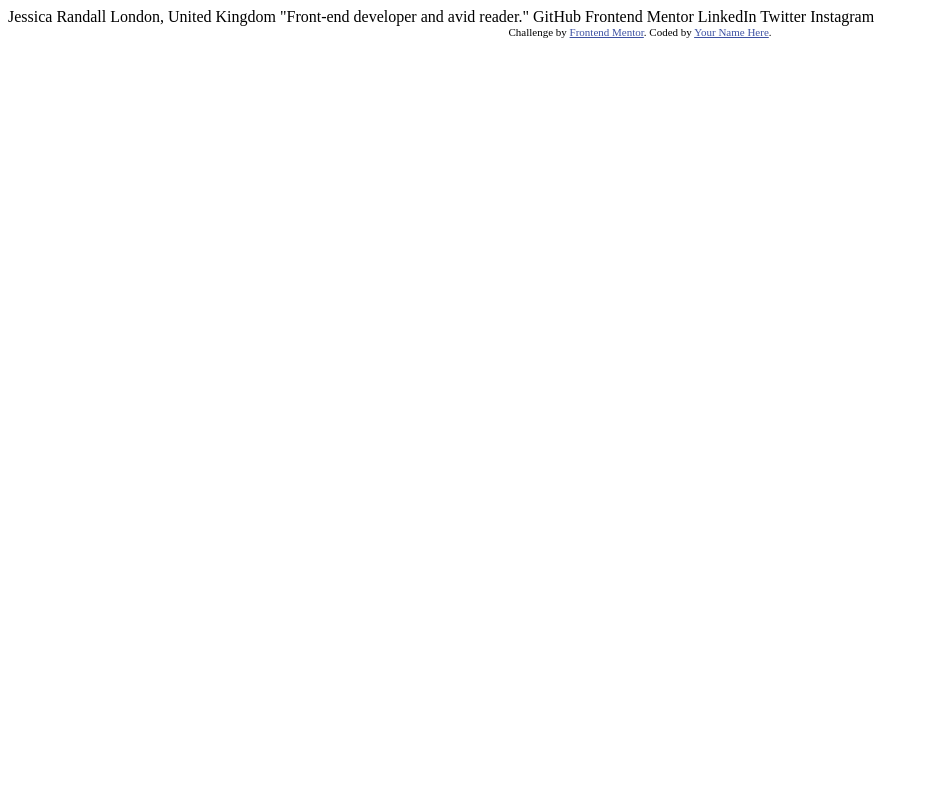
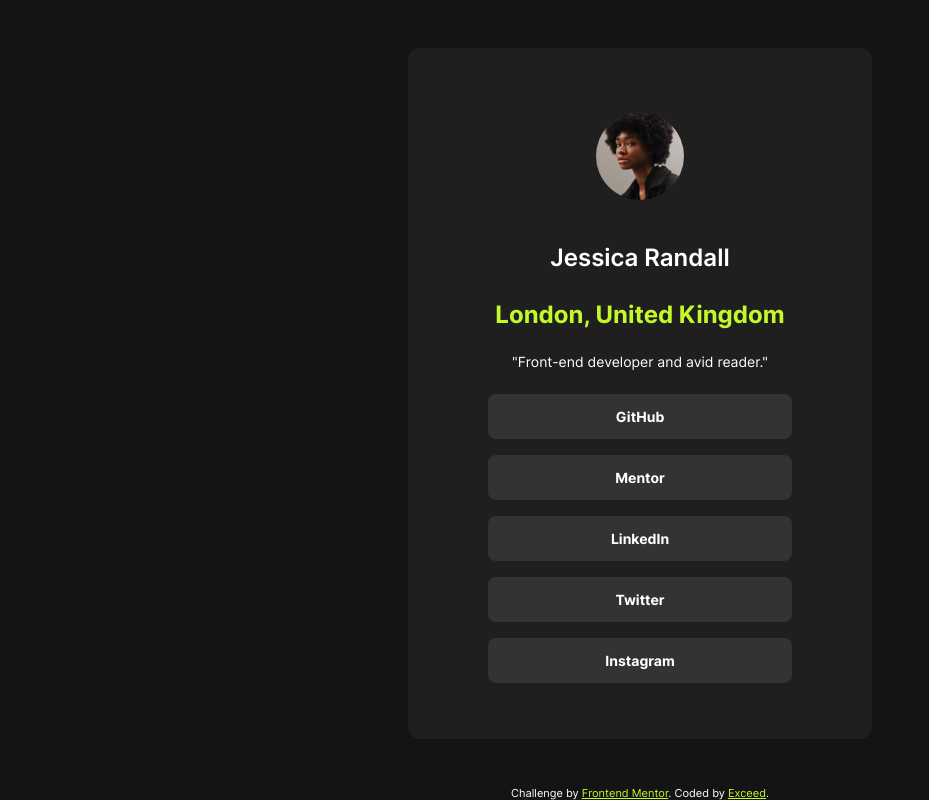
Before and after one commit to Exc1D/social-links, a plain HTML site: page index.html in a window 1280 px wide. Shown: the whole page, without its empty margins (0-929 px from the left). Drawn offline with Linux system fonts and the light colour scheme.

Commit message:
Removed unnecessary files

```diff
--- a/index.html
+++ b/index.html
@@ -1,34 +1,40 @@
 <!DOCTYPE html>
 <html lang="en">
-<head>
-  <meta charset="UTF-8">
-  <meta name="viewport" content="width=device-width, initial-scale=1.0"> <!-- displays site properly based on user's device -->
+  <head>
+    <meta charset="UTF-8" />
+    <meta name="viewport" content="width=device-width, initial-scale=1.0" />
 
-  <link rel="icon" type="image/png" sizes="32x32" href="./assets/images/favicon-32x32.png">
+    <link
+      rel="icon"
+      type="image/png"
+      sizes="32x32"
+      href="./assets/images/favicon-32x32.png"
+    />
+    <link rel="stylesheet" href="styles.css" />
+    <title>Frontend Mentor | Social links profile</title>
+  </head>
 
-  <title>Frontend Mentor | Social links profile</title>
+  <body>
+    <main>
+      <img
+        src="assets/images/avatar-jessica.jpeg"
+        alt="an avatar of Jessica Randall"
+      />
+      <h1>Jessica Randall</h1>
+      <h2>London, United Kingdom</h2>
+      <p>"Front-end developer and avid reader."</p>
+      <button>GitHub</button>
+      <button>Mentor</button>
+      <button>LinkedIn</button>
+      <button>Twitter</button>
+      <button>Instagram</button>
+    </main>
 
-  <!-- Feel free to remove these styles or customise in your own stylesheet 👍 -->
-  <style>
-    .attribution { font-size: 11px; text-align: center; }
-    .attribution a { color: hsl(228, 45%, 44%); }
-  </style>
-</head>
-<body>
-
-  Jessica Randall
-  London, United Kingdom
-  "Front-end developer and avid reader."
-
-  GitHub
-  Frontend Mentor
-  LinkedIn
-  Twitter
-  Instagram
-
-  <div class="attribution">
-    Challenge by <a href="https://www.frontendmentor.io?ref=challenge" target="_blank">Frontend Mentor</a>.
-    Coded by <a href="#">Your Name Here</a>.
-  </div>
-</body>
+    <footer class="attribution">
+      Challenge by
+      <a href="https://www.frontendmentor.io?ref=challenge" target="_blank"
+        >Frontend Mentor</a
+      >. Coded by <a href="https://github.com/Exc1D">Exceed</a>.
+    </footer>
+  </body>
 </html>
--- a/styles.css
+++ b/styles.css
@@ -40,6 +40,11 @@ img {
   width: 88px;
   height: 88px;
   border-radius: 999px;
+
+  transition: transform 0.3s ease-in-out;
+}
+img:hover {
+  transform: scale(1.2);
 }
 
 h1 {
@@ -103,6 +108,10 @@ button {
   letter-spacing: 0%;
   text-align: left;
 }
+button:hover {
+  color: black;
+  background-color: var(--color-green, rgba(196, 248, 42, 1));
+}
 
 .attribution {
   font-size: 11px;
```
Also changed, not shown: 2 other files.
